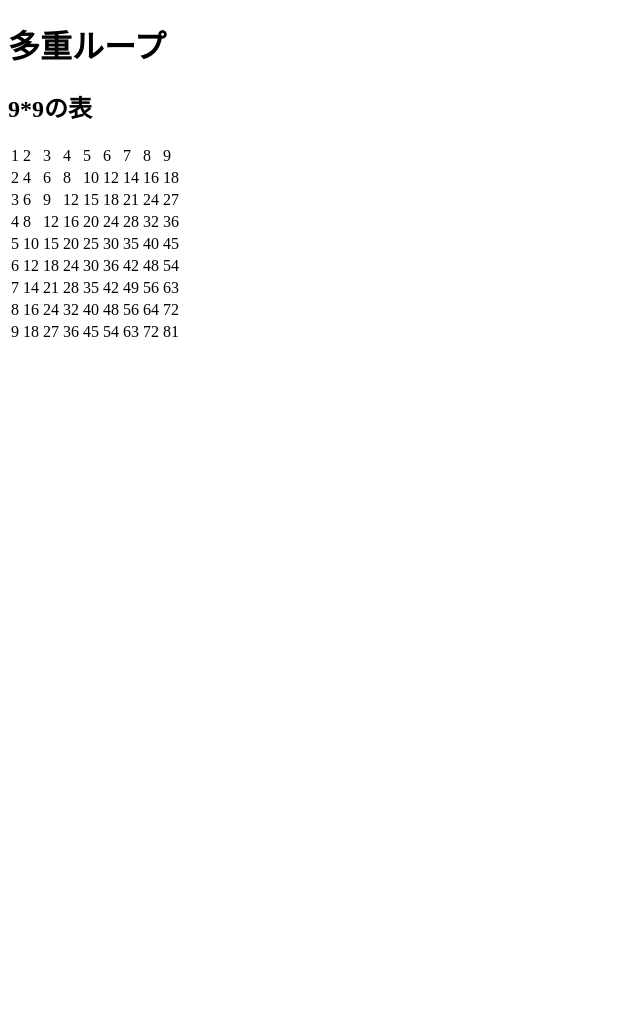
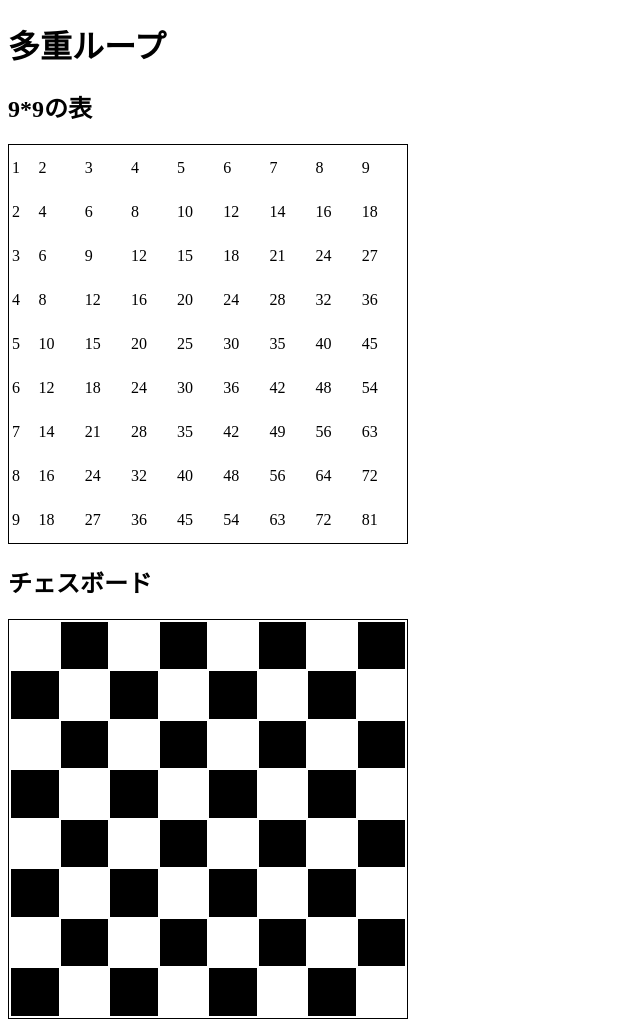
Before and after one commit to ShunKUN1182/STD_PHP, a PHP site: page /sample04-1.php in a window 1280 px wide. Shown: the whole page, without its empty margins (0-640 px from the left). Before the commit the page ends 337 px from the top, so only its background shows below. Run offline with PHP 8.4, Linux system fonts and the light colour scheme.

Commit message:
チェスボード

```diff
--- a/sample04-1.php
+++ b/sample04-1.php
@@ -9,6 +9,13 @@
   <meta charset="UTF-8">
   <meta name="viewport" content="width=device-width, initial-scale=1.0">
   <title>Document</title>
+  <style>
+    table {
+      width: 400px;
+      height: 400px;
+      border: 1px solid #000;
+    }
+  </style>
 </head>
 <body>
   <h1>多重ループ</h1>
@@ -22,5 +29,24 @@
       </tr>
     <?php endfor ?>
   </table>
+
+  <h2>チェスボード</h2>
+  <table>
+    <?php for ($i=1; $i < 9; $i++):?>
+      <tr>
+        <?php if($i % 2 == 0): ?>
+          <?php for ($j=0; $j < 4; $j++):?>
+            <td style="background-color: black;"></td>
+            <td></td>
+          <?php endfor ?>
+        <?php else:?>
+          <?php for ($j=0; $j < 4; $j++):?>
+            <td></td>
+            <td style="background-color: black;"></td>
+          <?php endfor ?>
+        <?php endif ?>
+      </tr>
+    <?php endfor ?>
+  </table>
 </body>
 </html>
```
